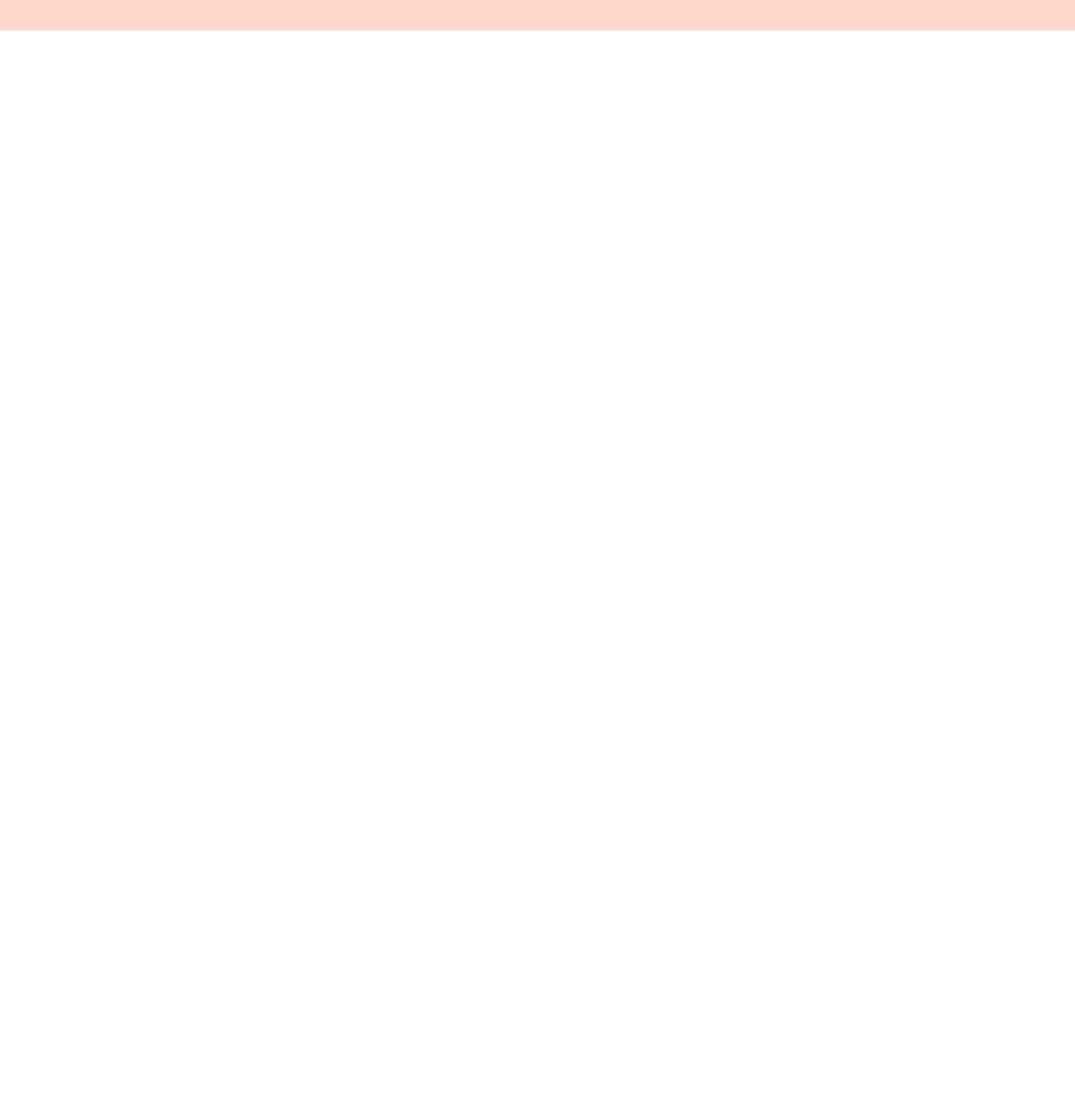
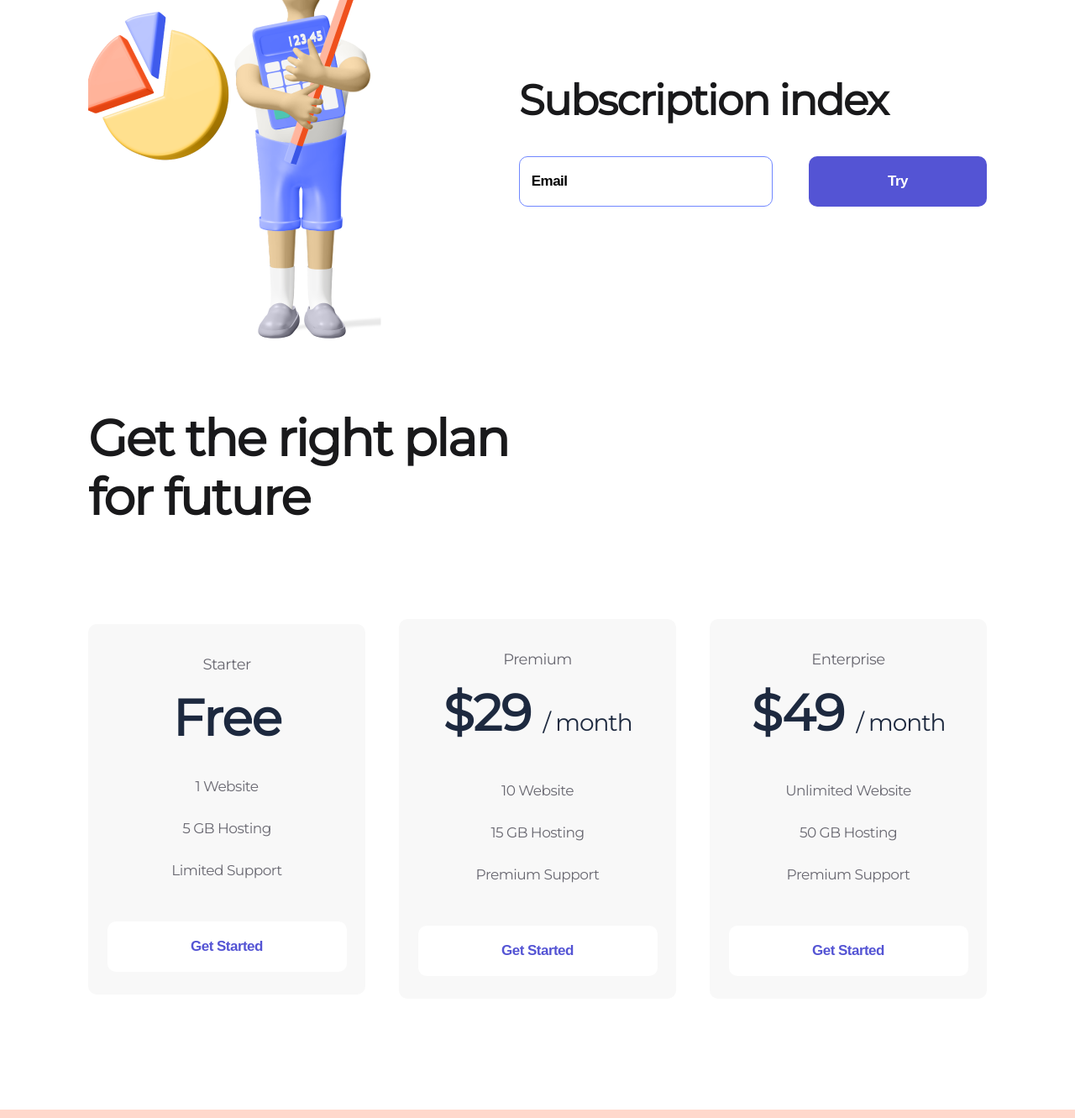
Before and after one commit to natalia-ilina-19/logoipsum, a plain HTML site: page index.html in a window 1280 px wide. Shown: the part 951-2282 px from the top of the page at 84% size. Before the commit the page ends 987 px from the top, so only its background shows below. Drawn offline with Linux system fonts and the light colour scheme.

Commit message:
Add files via upload

```diff
--- a/Style/style.css
+++ b/Style/style.css
@@ -4,6 +4,9 @@
     font-size: 16px;
     font-weight: normal;
 
+}
+body {
+    font-family: "Montserrat", sans-serif;
 }
 .header {
     background-color: rgba(255, 113, 67, 0.27);
@@ -14,7 +17,7 @@
     max-width: 1070px;
     margin: 0 auto;
 }
-.header_flex, .about, .footer_flex{
+.header_flex, .about, .footer_flex, .subscribe, .plane_flex {
     display: flex;
     justify-content: space-between;
     align-items: center;
@@ -104,3 +107,109 @@
     background-color: rgba(255, 113, 67, 0.27);
     padding: 38px 0 48px;
 }
+
+.subscribe_title{
+    font-weight: 700;
+    font-size: 50px;
+    line-height: 57px;
+    letter-spacing: -1.56316px;
+    color: #19191B;
+    margin-bottom: 38px;
+}
+.subscribe{
+    margin: 104px auto 80px;
+
+}
+.input{
+    width: 302px;
+    height: 60px;
+    border: 1px solid #7087FF;
+    border-radius: 10px;
+    padding-left: 14px;
+    box-sizing: border-box;
+    margin-right: 39px;
+
+}
+.input::placeholder, .input{
+    font-weight: 700;
+    font-size: 17px;
+    line-height: 22px;
+    letter-spacing: -0.531474px;
+    color: #000000;
+
+}
+.input:focus{
+    outline: none;
+}
+.plan_title{
+    font-weight: 700;
+    font-size: 60px;
+    line-height: 70px;
+    letter-spacing: -1.87579px;
+    color: #19191B;
+    max-width: 504px;
+    margin-bottom: 110px;
+
+
+}
+.plan{
+    margin-bottom: 132px;
+}
+.item{
+    width: 330px;
+    background: #F8F8F8;
+    border-radius: 10px;
+    text-align: center;
+    padding: 34px 0 27px
+
+}
+.item:hover{
+    transition: 500ms;
+    background: #FF7143;
+    box-shadow: 0px 32px 34px rgba(255, 112, 59, 0.317827);
+}
+.item:hover .item_text, .item:hover .item_title, .item:hover .item__li {
+    color: #FFFFFF;
+    transition: 500ms;
+}
+.item:hover .button_item{
+    background: #9F3919;
+    color: #FFFFFF;
+    transition: 500ms;
+}
+.item_text{
+    font-weight: 400;
+    font-size: 18px;
+    line-height: 28px;
+    text-align: center;
+    letter-spacing: -0.562737px;
+    color: #696871;
+
+}
+.item_title{
+    font-weight: 700;
+    font-size: 60px;
+    line-height: 56px;
+    letter-spacing: -1.03448px;
+    color: #1D293F;
+    margin: 22px 0 28px;
+
+}
+.item_title span{
+    font-size: 28px;
+}
+.item__li{
+    list-style: none;
+    font-weight: 400;
+    font-size: 17px;
+    line-height: 50px;
+    letter-spacing: -0.531474px;
+    color: #696871;
+
+}
+.button_item{
+    width: 285px;
+    background: white;
+    color: #5454D4;
+    margin-top: 36px;
+}
--- a/index.html
+++ b/index.html
@@ -6,6 +6,9 @@
     <meta name="viewport" content="width=device-width, initial-scale=1.0">
     <title>Document</title>
     <link rel="stylesheet" href="./Style/style.css">
+    <link rel="preconnect" href="https://fonts.googleapis.com">
+    <link rel="preconnect" href="https://fonts.gstatic.com" crossorigin>
+    <link href="https://fonts.googleapis.com/css2?family=Montserrat&display=swap" rel="stylesheet">
 
 </head>
 <body>
@@ -55,11 +58,94 @@
                     Try
                 </button>
             </div>
-            </div>
+        </div>
         <div>
             <img src="./img/Hero 3D.png" alt="firsr man" >
         </div>
+
     </section>
+    <section class="container subscribe">
+        <div>
+            <img src="./img/Content Image 02.png" alt="Secondman" >
+        </div>
+        <div>
+            <div>
+                <h2 class="subscribe_title">
+                    Subscription index
+                </h2>
+                <form>
+                    <input class="input" type="email" placeholder="Email">
+                    <button class="button button_violet">
+                        Try
+                    </button>
+                </form>
+            </div>
+
+        </div>
+    </section>
+    <section class="container plan">
+        <h2 class="plan_title">
+                Get the right plan for future
+        </h2>
+        <div class="plane_flex">
+            <div class="item">
+                <p class="item_text">
+                    Starter
+                </p>
+                <h3 class="item_title">
+                   Free
+                </h3>
+                <ul>
+                    <li class="item__li">1 Website</li>
+                    <li class="item__li">5 GB Hosting</li>
+                    <li class="item__li">Limited Support</li>
+                </ul>
+                <button class="button button_item">
+                    Get Started
+                </button>
+            </div>
+            <div >
+                <div class="item">
+                    <p class="item_text">
+                        Premium
+                    </p>
+                    <h3 class="item_title">
+                        $29 <span> / month</span>
+                    </h3>
+                    <ul>
+                        <li class="item__li">10 Website</li>
+                        <li class="item__li">15 GB Hosting</li>
+                        <li class="item__li">Premium Support</li>
+                    </ul>
+                    <button class="button button_item">
+                        Get Started
+                    </button>
+                </div>
+
+            </div>
+            <div >
+                <div class="item">
+                    <p class="item_text">
+                        Enterprise
+                    </p>
+                    <h3 class="item_title">
+                        $49 <span> / month</span>
+                    </h3>
+                    <ul>
+                        <li class="item__li">Unlimited Website</li>
+                        <li class="item__li">50 GB Hosting</li>
+                        <li class="item__li">Premium Support</li>
+                    </ul>
+                    <button class="button button_item">
+                        Get Started
+                    </button>
+                </div>
+
+        </div>
+
+    </section>
+
+
     <footer class="footer">
         <div class="container footer_flex">
             <div>
```
Also changed, not shown: img/Content Image 02.png (added).
